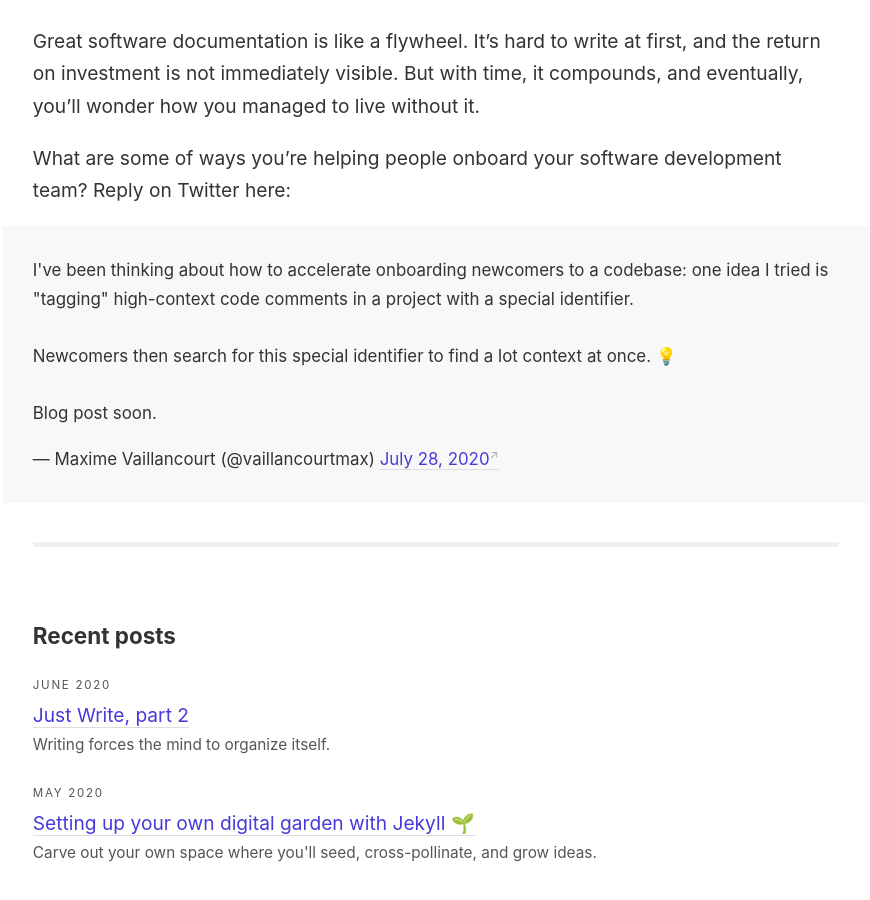
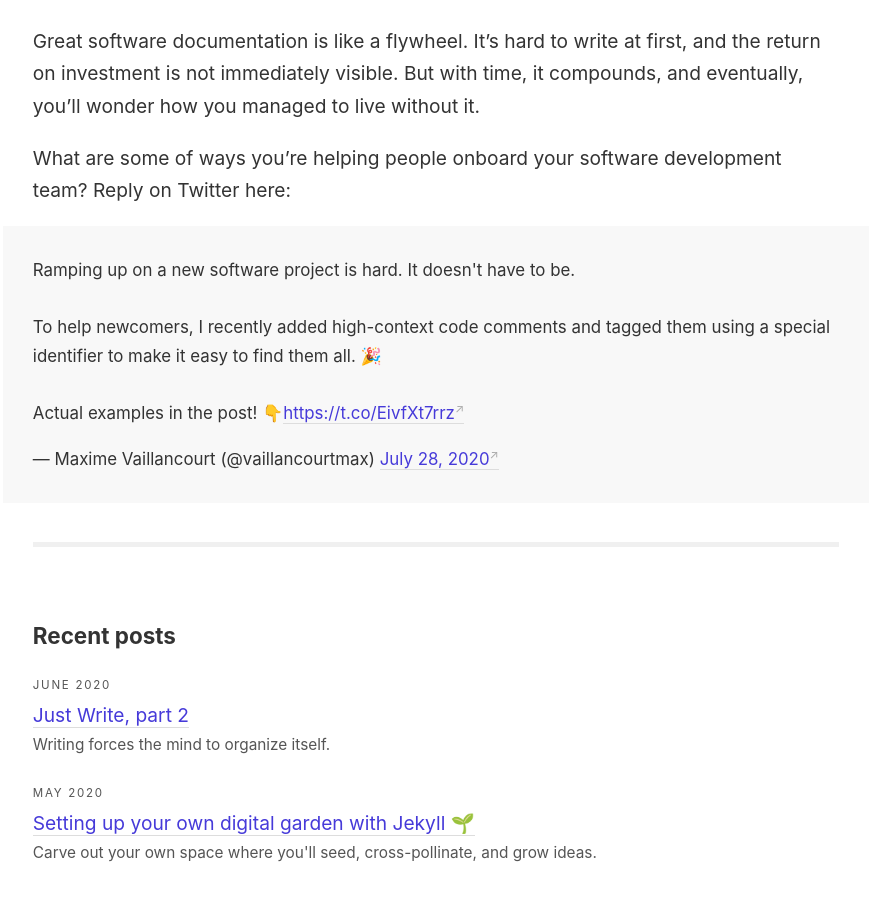
Before and after one commit to maximevaillancourt/maximevaillancourt.github.io, a Jekyll site: the page built from _posts/2020-07-28-code-walkthroughs.md, in a window 1280 px wide and 900 px high, scrolled down 3558 px. Shown: the whole window, without its empty margins (204-1074 px from the left). Built offline with Jekyll 4.4.1, drawn with Linux system fonts in a browser that asks for light colours; comment, search, counter and statistics services are not loaded.

Commit message:
Update Twitter embed

```diff
--- a/_posts/2020-07-28-code-walkthroughs.md
+++ b/_posts/2020-07-28-code-walkthroughs.md
@@ -94,5 +94,5 @@ Great software documentation is like a flywheel. It's hard to write at first, an
 What are some of ways you're helping people onboard your software development team? Reply on Twitter here:
 
 <p>
-<blockquote class="twitter-tweet"><p lang="en" dir="ltr">I&#39;ve been thinking about how to accelerate onboarding newcomers to a codebase: one idea I tried is &quot;tagging&quot; high-context code comments in a project with a special identifier.<br><br>Newcomers then search for this special identifier to find a lot context at once. 💡<br><br>Blog post soon.</p>&mdash; Maxime Vaillancourt (@vaillancourtmax) <a href="https://twitter.com/vaillancourtmax/status/1288068959506518016?ref_src=twsrc%5Etfw">July 28, 2020</a></blockquote> <script async src="https://platform.twitter.com/widgets.js" charset="utf-8"></script>
+<blockquote class="twitter-tweet"><p lang="en" dir="ltr">Ramping up on a new software project is hard. It doesn&#39;t have to be.<br><br>To help newcomers, I recently added high-context code comments and tagged them using a special identifier to make it easy to find them all. 🎉<br><br>Actual examples in the post! 👇<a href="https://t.co/EivfXt7rrz">https://t.co/EivfXt7rrz</a></p>&mdash; Maxime Vaillancourt (@vaillancourtmax) <a href="https://twitter.com/vaillancourtmax/status/1288097090585993216?ref_src=twsrc%5Etfw">July 28, 2020</a></blockquote> <script async src="https://platform.twitter.com/widgets.js" charset="utf-8"></script>
 </p>
```
